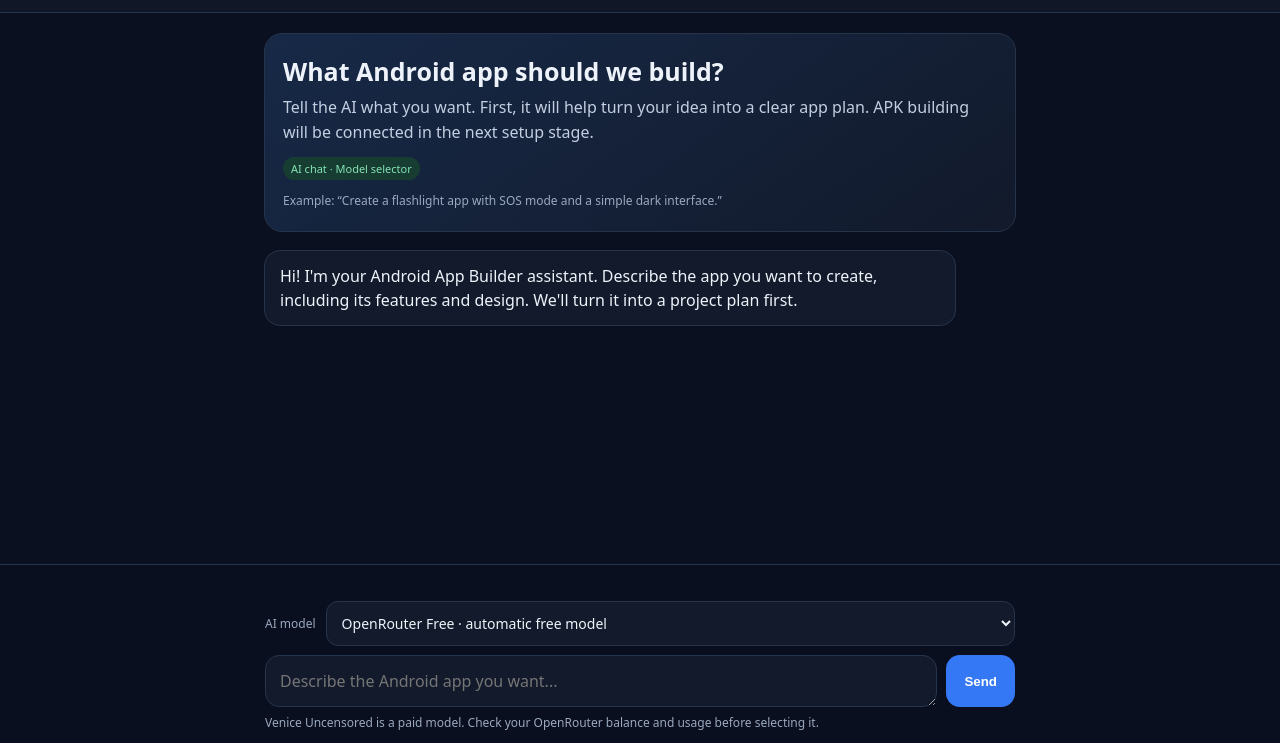
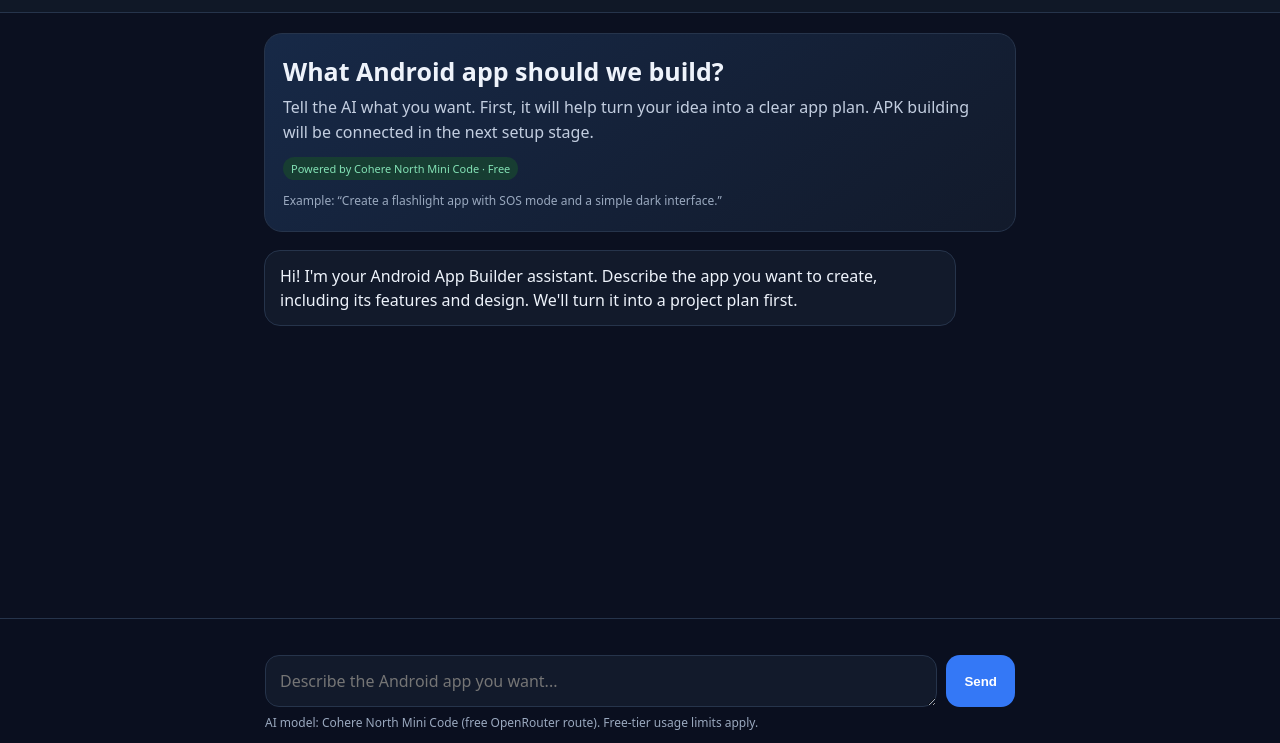
Before and after one commit to Atam234/Venice-ai-agent, a plain HTML site: page index.html in a window 1280 px wide. Shown: the part 57-800 px from the top of the page. Drawn offline with Linux system fonts and the light colour scheme.

Commit message:
Set Cohere North Mini Code as the website AI model

```diff
--- a/index.html
+++ b/index.html
@@ -25,10 +25,7 @@
     button{border:0;border-radius:14px;background:var(--blue);color:white;font-weight:650;padding:15px 18px;min-height:52px}
     button:disabled{opacity:.5}#status{max-width:750px;margin:0 auto 8px;color:var(--muted);font-size:12px;min-height:16px}
     .tag{display:inline-block;padding:4px 8px;border-radius:99px;background:#173d32;color:#83e2b5;font-size:11px;margin-top:12px}
-    .model-row{max-width:750px;margin:0 auto 9px;display:flex;align-items:center;gap:10px}
-    .model-row label{font-size:12px;color:var(--muted);white-space:nowrap}
-    select{min-width:0;flex:1;background:var(--panel);border:1px solid var(--line);border-radius:12px;padding:11px;color:var(--text);font:inherit;font-size:14px}
-  </style>
+    </style>
 </head>
 <body>
 <header><div class="logo">⚙️</div><div><strong>My AI App Builder</strong><small>Describe an Android app. Build it step by step.</small></div></header>
@@ -36,7 +33,7 @@
   <section class="intro">
     <h1>What Android app should we build?</h1>
     <p>Tell the AI what you want. First, it will help turn your idea into a clear app plan. APK building will be connected in the next setup stage.</p>
-    <span class="tag">AI chat · Model selector</span>
+    <span class="tag">Powered by Cohere North Mini Code · Free</span>
     <div class="hint">Example: “Create a flashlight app with SOS mode and a simple dark interface.”</div>
   </section>
   <section id="chat" aria-live="polite">
@@ -45,25 +42,17 @@
 </main>
 <div class="composer">
   <div id="status"></div>
-  <div class="model-row">
-    <label for="model">AI model</label>
-    <select id="model" aria-label="Choose AI model">
-      <option value="free">OpenRouter Free · automatic free model</option>
-      <option value="venice">Venice Uncensored · paid model</option>
-    </select>
-  </div>
   <div class="composer-inner">
     <textarea id="prompt" rows="1" placeholder="Describe the Android app you want..." aria-label="Your app idea"></textarea>
     <button id="send">Send</button>
   </div>
-  <div class="hint" style="max-width:750px;margin:7px auto 0">Venice Uncensored is a paid model. Check your OpenRouter balance and usage before selecting it.</div>
+  <div class="hint" style="max-width:750px;margin:7px auto 0">AI model: Cohere North Mini Code (free OpenRouter route). Free-tier usage limits apply.</div>
 </div>
 <script>
   const API_URL = "https://lucky-bonus-66b6.salmanusalic.workers.dev";
   const chat = document.getElementById("chat");
   const input = document.getElementById("prompt");
   const send = document.getElementById("send");
-  const modelSelect = document.getElementById("model");
   const statusEl = document.getElementById("status");
   const history = [];
   function addMessage(role,text){
@@ -76,12 +65,12 @@
     addMessage("user",text);history.push({role:"user",content:text});input.value="";
     send.disabled=true;statusEl.textContent="AI is thinking...";
     try{
-      const response=await fetch(API_URL+"/api/chat",{method:"POST",headers:{"Content-Type":"application/json"},body:JSON.stringify({messages:history,model:modelSelect.value})});
+      const response=await fetch(API_URL+"/api/chat",{method:"POST",headers:{"Content-Type":"application/json"},body:JSON.stringify({messages:history})});
       const data=await response.json();
       if(!response.ok)throw new Error(data.error||"Request failed");
       const answer=data.reply||"No response returned.";
       history.push({role:"assistant",content:answer});addMessage("assistant",answer);
-      statusEl.textContent="Model used: "+(modelSelect.value==="venice"?"Venice Uncensored":"OpenRouter Free");
+      statusEl.textContent="Model used: Cohere North Mini Code (free)";
     }catch(err){statusEl.textContent="Error: "+err.message;}
     finally{send.disabled=false;input.focus();}
   }
```
